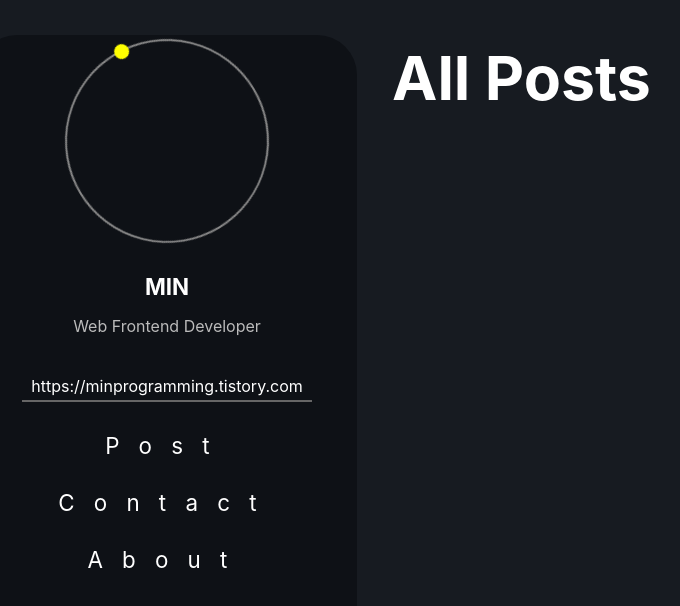
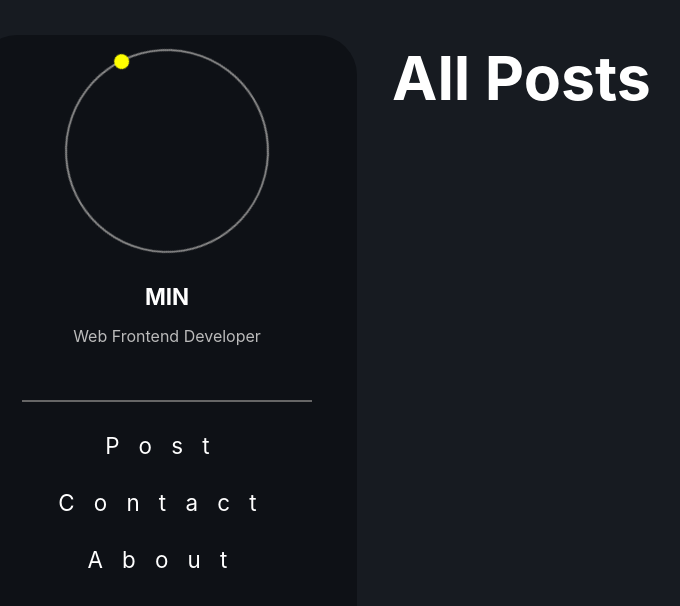
Before and after one commit to blogProjectKimTaehyun/hh99-blog, a React (Create React App) app: page / in a window 1280 px wide. Shown: the top 606 px of the page, without its empty margins (58-738 px from the left). Built offline with nearby package versions, Linux system fonts and the light colour scheme.

Commit message:
feat : header

```diff
--- a/src/compoents/ui/Header/Header.jsx
+++ b/src/compoents/ui/Header/Header.jsx
@@ -1,17 +1,17 @@
-import { Catagory, Intro } from "./HeaderContent";
-import { StHeader, StNav } from "./style";
+import { Catagory, Profile } from "./HeaderFormContent";
+import { HeaderContainer, HeaderForm } from "./style";
 
 const Header = () => {
-  const introDesc = { name: "MIN", job: "Web Frontend Developer" };
-  const introBlog = "https://minprogramming.tistory.com";
-  const catagory = ["Post", "Contact", "About"];
+  const profileDesc = { name: "MIN", job: "Web Frontend Developer" };
+  const profileContact = "https://minprogramming.tistory.com";
+  const catagoryList = ["Post", "Contact", "About"];
   return (
-    <StHeader>
-      <StNav>
-        <Intro desc={introDesc} blog={introBlog} />
-        <Catagory catagory={catagory} />
-      </StNav>
-    </StHeader>
+    <HeaderContainer>
+      <HeaderForm>
+        <Profile desc={profileDesc} contact={profileContact} />
+        <Catagory catagory={catagoryList} />
+      </HeaderForm>
+    </HeaderContainer>
   );
 };
 
--- a/src/compoents/ui/Header/HeaderContent.jsx
+++ b/src/compoents/ui/Header/HeaderFormContent.jsx
@@ -2,10 +2,10 @@ import {
   StCatagory,
   StCatagoryItem,
   StCatagoryMenu,
-  StIntro,
-  StIntroDesc,
-  StIntroLink,
-  StIntroProfile,
+  StProfile,
+  StProfileImg,
+  StProfileDesc,
+  StProfileContact,
 } from "./style";
 
 /**
@@ -14,20 +14,22 @@ import {
  * @param {string} link the link of Intro
  */
 
-export const Intro = ({ profile, desc, blog }) => {
+export const Profile = ({ profile, desc, blog }) => {
   return (
-    <StIntro>
-      <StIntroProfile>
-        <span></span>
-      </StIntroProfile>
-      <StIntroDesc>
+    <StProfile>
+      <StProfileImg>
+        <span id="hightlight"></span>
+      </StProfileImg>
+
+      <StProfileDesc>
         <p className="name">{desc.name}</p>
         <p className="job">{desc.job}</p>
-      </StIntroDesc>
-      <StIntroLink>
+      </StProfileDesc>
+
+      <StProfileContact>
         <a href={blog}>{blog}</a>
-      </StIntroLink>
-    </StIntro>
+      </StProfileContact>
+    </StProfile>
   );
 };
 
--- a/src/compoents/ui/Header/style.js
+++ b/src/compoents/ui/Header/style.js
@@ -1,6 +1,6 @@
 import { styled } from "styled-components";
 
-export const StHeader = styled.div`
+export const HeaderContainer = styled.div`
   min-width: 450px;
   width: 20vw;
   height: 100vh;
@@ -8,7 +8,7 @@ export const StHeader = styled.div`
   box-sizing: border-box;
 `;
 
-export const StNav = styled.nav`
+export const HeaderForm = styled.nav`
   width: 100%;
   height: 100%;
   border: none;
@@ -16,7 +16,7 @@ export const StNav = styled.nav`
   background: rgb(14, 17, 22);
 `;
 
-export const StIntro = styled.div`
+export const StProfile = styled.div`
   height: 50%;
   padding: 0;
   margin: 0;
@@ -26,7 +26,7 @@ export const StIntro = styled.div`
   align-items: center;
 `;
 
-export const StIntroProfile = styled.div`
+export const StProfileImg = styled.div`
   position: relative;
   width: 200px;
   height: 200px;
@@ -38,8 +38,7 @@ export const StIntroProfile = styled.div`
       transform: rotate(360deg);
     }
   }
-
-  span {
+  #hightlight {
     position: absolute;
     top: 0;
     left: 50%;
@@ -52,7 +51,7 @@ export const StIntroProfile = styled.div`
   }
 `;
 
-export const StIntroDesc = styled.div`
+export const StProfileDesc = styled.div`
   font-size: 1rem;
   text-align: center;
   color: #bbb;
@@ -66,7 +65,7 @@ export const StIntroDesc = styled.div`
   }
 `;
 
-export const StIntroLink = styled.div`
+export const StProfileContact = styled.div`
   margin: 0;
   a {
     color: #fff;
```
